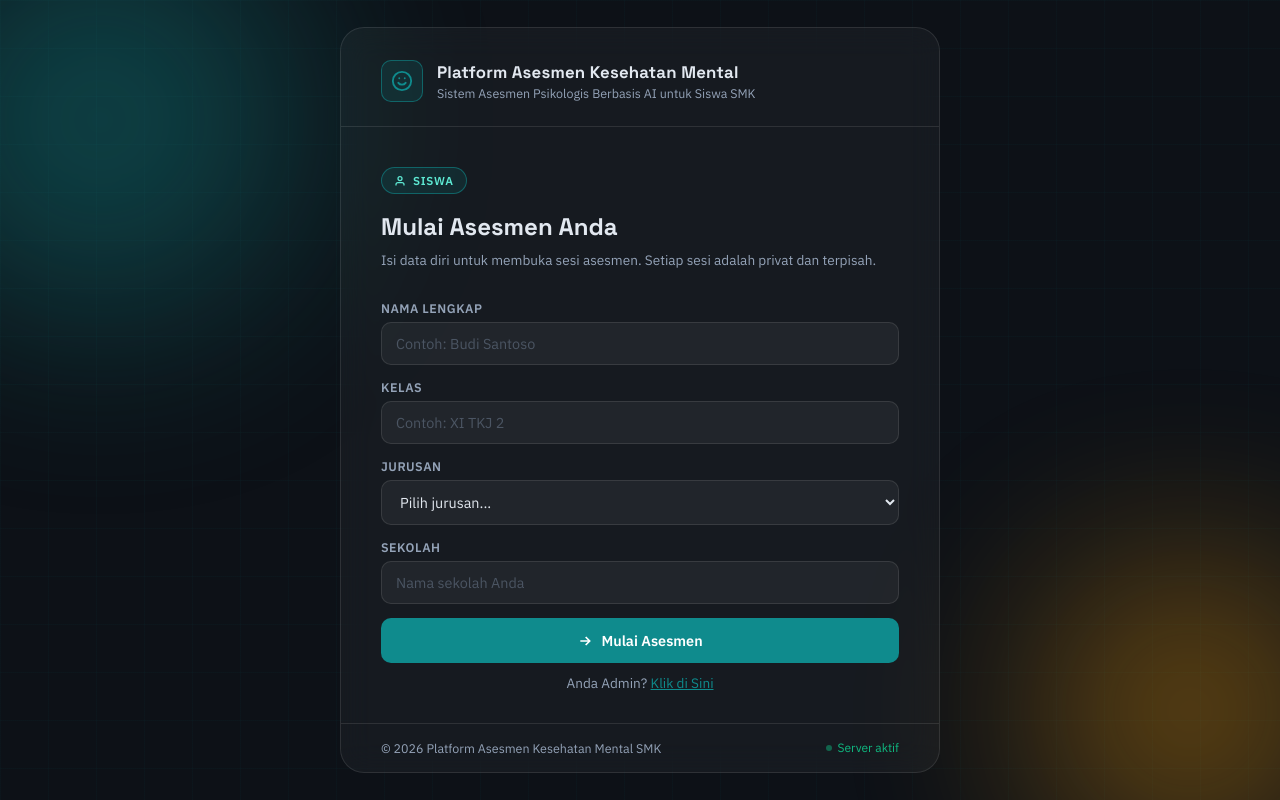
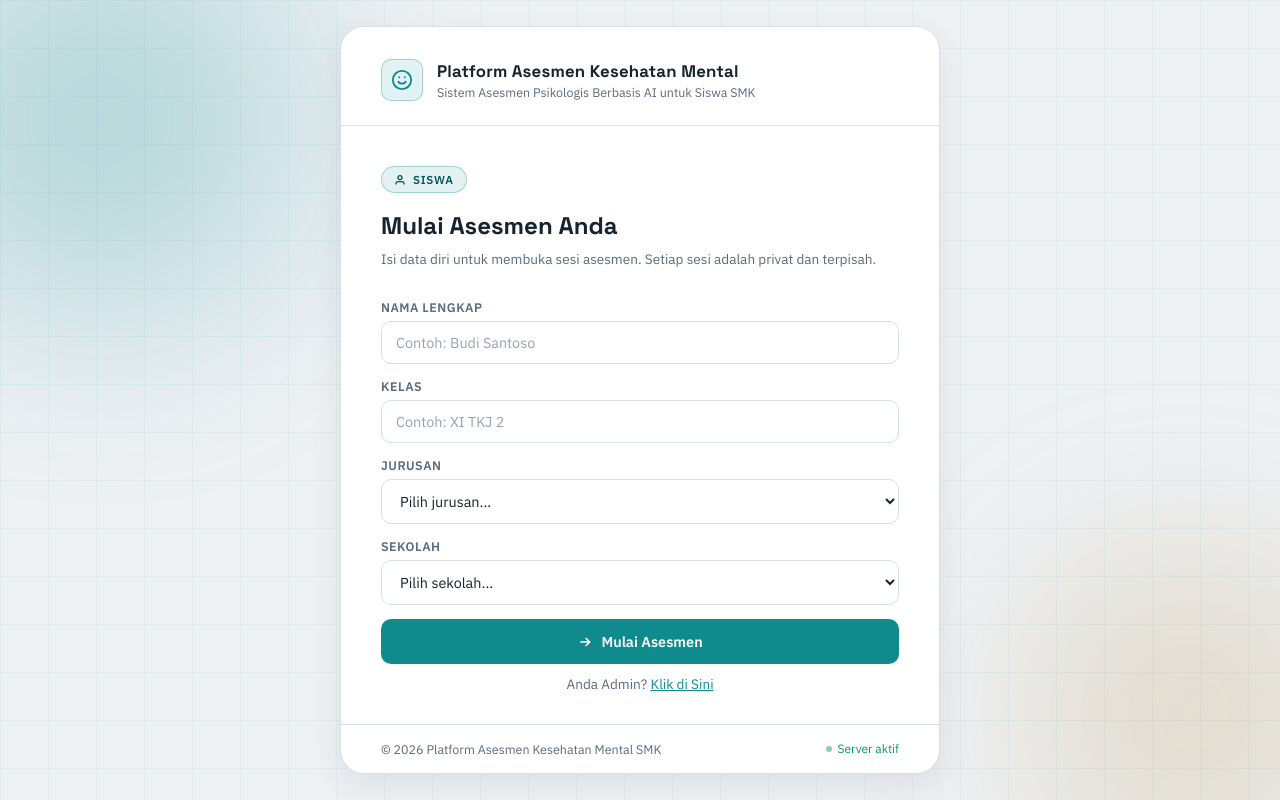
Before and after one commit to yorsyd/KesehatanMentalSMK, a Flask app: page / in a window 1280 px wide. Run offline with Flask 3, Linux system fonts and the light colour scheme.

Commit message:
optimalkan tampilan portal & fitur admin

```diff
--- a/app.py
+++ b/app.py
@@ -17,6 +17,7 @@ mimetypes.add_type("text/javascript", ".js")
 # ── Inisialisasi Aplikasi ──────────────────────────────────────────────────────
 app = Flask(__name__, static_folder='templates', static_url_path='/templates')
 app.secret_key = os.environ.get('SECRET_KEY', 'kesehatan_mental_super_secret_key_998877')
+init_db()
 
 # Inisialisasi model FER sekali saat startup agar tidak reload setiap request.
 # Gunakan Haar cascade yang di-bundle bersama proyek — OpenCV 5.x tidak lagi
@@ -163,6 +164,7 @@ def admin_login():
                 session.clear()
                 session['admin_id']       = admin_user['id']
                 session['admin_username'] = admin_user['username']
+                session['admin_school']   = admin_user['sekolah']
                 return redirect(url_for('admin_dashboard'))
             else:
                 flash('Username atau password salah!', 'danger')
@@ -483,6 +485,7 @@ def admin_dashboard():
     """
     search        = request.args.get('search', '').strip()
     status_filter = request.args.get('filter', 'semua').strip()
+    admin_school  = session.get('admin_school')
 
     conn = get_db_connection()
 
@@ -495,6 +498,10 @@ def admin_dashboard():
         WHERE 1=1
     """
     params = []
+
+    if admin_school:
+        query += " AND s.sekolah = ?"
+        params.append(admin_school)
 
     if search:
         query += " AND (s.nama LIKE ? OR s.kelas LIKE ? OR s.jurusan LIKE ? OR s.sekolah LIKE ?)"
@@ -542,7 +549,7 @@ def admin_siswa_detail(siswa_id):
     conn  = get_db_connection()
     siswa = conn.execute('SELECT * FROM siswa WHERE id = ?', (siswa_id,)).fetchone()
 
-    if not siswa:
+    if not siswa or (session.get('admin_school') and siswa['sekolah'] != session['admin_school']):
         conn.close()
         return jsonify({'status': 'error', 'error': 'Siswa tidak ditemukan.'}), 404
 
@@ -636,10 +643,22 @@ def admin_siswa_delete(siswa_id):
     """
     conn = get_db_connection()
     try:
+        admin_school = session.get('admin_school')
         # Ambil semua path video sebelum dihapus dari DB
         deteksi_rows = conn.execute(
-            'SELECT video_path FROM hasil_deteksi WHERE siswa_id = ?', (siswa_id,)
+            """SELECT hd.video_path
+               FROM hasil_deteksi hd
+               INNER JOIN siswa s ON s.id = hd.siswa_id
+               WHERE hd.siswa_id = ? AND (? IS NULL OR s.sekolah = ?)""",
+            (siswa_id, admin_school, admin_school)
         ).fetchall()
+
+        if not deteksi_rows and not conn.execute(
+            'SELECT 1 FROM siswa WHERE id = ? AND (? IS NULL OR sekolah = ?)',
+            (siswa_id, admin_school, admin_school)
+        ).fetchone():
+            conn.close()
+            return jsonify({'error': 'Siswa tidak ditemukan.'}), 404
 
         # Hapus file video fisik
         for r in deteksi_rows:
@@ -648,7 +667,10 @@ def admin_siswa_delete(siswa_id):
                 _safe_remove(abs_path)
 
         # Hapus data siswa (CASCADE akan hapus kuesioner & deteksi otomatis)
-        conn.execute('DELETE FROM siswa WHERE id = ?', (siswa_id,))
+        conn.execute(
+            'DELETE FROM siswa WHERE id = ? AND (? IS NULL OR sekolah = ?)',
+            (siswa_id, admin_school, admin_school)
+        )
         conn.commit()
         conn.close()
 
@@ -664,5 +686,4 @@ def admin_siswa_delete(siswa_id):
 
 # ── Entry Point ───────────────────────────────────────────────────────────────
 if __name__ == '__main__':
-    init_db()
     app.run(debug=True, port=5001)
--- a/templates/dashboard.html
+++ b/templates/dashboard.html
@@ -441,7 +441,11 @@
         <div class="eyebrow">Admin Dashboard</div>
         <h1 style="font-size: 1.9rem; margin-bottom: 6px;">Data Asesmen Siswa</h1>
         <p class="lede" style="font-size: 0.9rem;">
-          Kelola dan pantau hasil asesmen psikologis seluruh siswa yang terdaftar.
+          {% if session.get('admin_school') %}
+            Kelola dan pantau hasil asesmen siswa {{ session.get('admin_school') }}.
+          {% else %}
+            Kelola dan pantau hasil asesmen seluruh siswa yang terdaftar.
+          {% endif %}
         </p>
       </div>
 
--- a/templates/deteksi-emosi.html
+++ b/templates/deteksi-emosi.html
@@ -60,8 +60,8 @@
                             baik pengalaman masa lalu, sekarang atau yang akan datang.
                         </li>
                         <li style="margin-bottom: 1.2rem; font-size: 0.95rem;">
-                            <strong>Durasi 3 Menit</strong>: Setelah siap, tekan tombol <strong>Mulai Sesi</strong>
-                            di bawah. Tataplah layar dan ceritakan perasaanmu secara bebas selama 3 menit.
+                            <strong>Durasi 2 Menit</strong>: Setelah siap, tekan tombol <strong>Mulai Sesi</strong>
+                            di bawah. Tataplah layar dan ceritakan perasaanmu secara bebas selama 2 menit.
                         </li>
                         <li style="margin-bottom: 1.2rem; font-size: 0.95rem;">
                             <strong>Deteksi Ganda</strong>: Selama sesi berlangsung, sistem juga melacak fokus &
--- a/templates/partials/navbar.html
+++ b/templates/partials/navbar.html
@@ -14,9 +14,9 @@
         style="font-size:0.78rem;color:#5b6b7a;letter-spacing:0.06em;display:flex;align-items:center;gap:18px;flex-wrap:wrap;">
 
         <a href="{{ url_for('deteksi_emosi') }}"
-          style="color:#374151;text-decoration:none;font-weight:300;transition:color 0.15s ease;">Deteksi Emosi</a>
-        <a href="{{ url_for('deteksi_fokus') }}"
-          style="color:#374151;text-decoration:none;font-weight:300;transition:color 0.15s ease;">Deteksi Fokus</a>
+          style="color:#374151;text-decoration:none;font-weight:300;transition:color 0.15s ease;">Deteksi Emosi & Fokus</a>
+        <!-- <a href="{{ url_for('deteksi_fokus') }}"
+          style="color:#374151;text-decoration:none;font-weight:300;transition:color 0.15s ease;">Deteksi Fokus</a> -->
         <a href="{{ url_for('form_uji') }}"
           style="color:#374151;text-decoration:none;font-weight:300;transition:color 0.15s ease;">Form Uji</a>
 
--- a/templates/portal.html
+++ b/templates/portal.html
@@ -10,22 +10,25 @@
   <link href="https://fonts.googleapis.com/css2?family=Space+Grotesk:wght@500;600;700&family=IBM+Plex+Sans:wght@400;500;600&display=swap" rel="stylesheet">
   <style>
     :root {
-      --bg: #0d1117;
-      --panel: rgba(255,255,255,0.04);
-      --panel-hover: rgba(255,255,255,0.07);
-      --border: rgba(255,255,255,0.10);
-      --border-active: rgba(15,139,141,0.6);
-      --ink: #e2e8f0;
-      --ink-soft: #94a3b8;
+      --bg: #eef1f4;
+      --panel: #ffffff;
+      --panel-hover: #fafbfc;
+      --border: #d7dee4;
+      --border-active: #0f8b8d;
+      --ink: #16232f;
+      --ink-soft: #5b6b7a;
       --teal: #0f8b8d;
-      --teal-glow: rgba(15,139,141,0.25);
-      --teal-soft: rgba(15,139,141,0.15);
-      --amber: #f59e0b;
-      --amber-glow: rgba(245,158,11,0.22);
-      --amber-soft: rgba(245,158,11,0.12);
+      --teal-dark: #095454;
+      --teal-glow: rgba(15, 139, 141, 0.15);
+      --teal-soft: #e2f2f2;
+      --amber: #b8873a;
+      --amber-dark: #a8782d;
+      --amber-glow: rgba(184, 135, 58, 0.15);
+      --amber-soft: #f5ede0;
       --danger: #f43f5e;
       --success: #10b981;
       --radius: 16px;
+      --shadow-panel: 0 12px 32px rgba(22, 35, 47, 0.08);
     }
 
     * { box-sizing: border-box; margin: 0; padding: 0; }
@@ -50,8 +53,8 @@
       position: fixed;
       inset: 0;
       background-image:
-        linear-gradient(rgba(15,139,141,0.04) 1px, transparent 1px),
-        linear-gradient(90deg, rgba(15,139,141,0.04) 1px, transparent 1px);
+        linear-gradient(rgba(15,139,141,0.05) 1px, transparent 1px),
+        linear-gradient(90deg, rgba(15,139,141,0.05) 1px, transparent 1px);
       background-size: 48px 48px;
       pointer-events: none;
       z-index: 0;
@@ -64,7 +67,7 @@
       filter: blur(100px);
       pointer-events: none;
       z-index: 0;
-      opacity: 0.4;
+      opacity: 0.25;
     }
     .blob-1 {
       width: 400px; height: 400px;
@@ -86,6 +89,7 @@
       background: var(--panel);
       border: 1px solid var(--border);
       border-radius: 24px;
+      box-shadow: var(--shadow-panel);
       backdrop-filter: blur(16px);
       overflow: hidden;
     }
@@ -101,7 +105,7 @@
     .brand-icon {
       width: 42px; height: 42px;
       background: var(--teal-soft);
-      border: 1px solid var(--border-active);
+      border: 1px solid rgba(15,139,141,0.3);
       border-radius: 10px;
       display: flex; align-items: center; justify-content: center;
     }
@@ -128,9 +132,9 @@
       margin-bottom: 8px;
       display: flex; align-items: center; gap: 10px;
     }
-    .flash.danger  { background: rgba(244,63,94,0.12);  border: 1px solid rgba(244,63,94,0.3);  color: #fda4af; }
-    .flash.warning { background: rgba(245,158,11,0.12); border: 1px solid rgba(245,158,11,0.3); color: #fcd34d; }
-    .flash.success { background: rgba(16,185,129,0.12); border: 1px solid rgba(16,185,129,0.3); color: #6ee7b7; }
+    .flash.danger  { background: #fef2f2; border: 1px solid #fecaca; color: #991b1b; }
+    .flash.warning { background: #fffbeb; border: 1px solid #fde68a; color: #92400e; }
+    .flash.success { background: #f0fdf4; border: 1px solid #bbf7d0; color: #166534; }
 
     /* ── Mode selector ─────────────────────────────────────────── */
     .mode-grid {
@@ -161,8 +165,8 @@
       width: fit-content;
       margin-bottom: 18px;
     }
-    .mode-pill.siswa { background: var(--teal-soft);  border: 1px solid var(--border-active); color: #5eead4; }
-    .mode-pill.admin { background: var(--amber-soft); border: 1px solid rgba(245,158,11,0.4); color: #fcd34d; }
+    .mode-pill.siswa { background: var(--teal-soft); border: 1px solid rgba(15,139,141,0.3); color: var(--teal-dark); }
+    .mode-pill.admin { background: var(--amber-soft); border: 1px solid rgba(184,135,58,0.3); color: var(--amber-dark); }
     .mode-pill svg   { width: 12px; height: 12px; }
 
     .mode-title {
@@ -194,7 +198,7 @@
     input, select {
       width: 100%;
       padding: 11px 14px;
-      background: rgba(255,255,255,0.05);
+      background: #ffffff;
       border: 1px solid var(--border);
       border-radius: 10px;
       color: var(--ink);
@@ -203,12 +207,11 @@
       outline: none;
       transition: border-color 0.2s, box-shadow 0.2s;
     }
-    input::placeholder { color: #4b5563; }
+    input::placeholder { color: #94a3b8; }
     input:focus, select:focus {
       border-color: var(--teal);
       box-shadow: 0 0 0 3px var(--teal-glow);
     }
-    select option { background: #1a2233; }
 
     /* ── Buttons ───────────────────────────────────────────────── */
     .btn {
@@ -230,18 +233,18 @@
       margin-bottom: 10px;
     }
     .btn-teal:hover {
-      background: #0a9ea0;
+      background: var(--teal-dark);
       transform: translateY(-1px);
-      box-shadow: 0 8px 24px var(--teal-glow);
+      box-shadow: 0 8px 20px var(--teal-glow);
     }
     .btn-amber {
       background: var(--amber);
-      color: #1a1000;
+      color: #ffffff;
     }
     .btn-amber:hover {
-      background: #fbbf24;
+      background: var(--amber-dark);
       transform: translateY(-1px);
-      box-shadow: 0 8px 24px var(--amber-glow);
+      box-shadow: 0 8px 20px var(--amber-glow);
     }
     .btn svg { width: 16px; height: 16px; }
     .btn:active { transform: translateY(0); }
@@ -261,12 +264,12 @@
     .portal-footer p { font-size: 0.78rem; color: var(--ink-soft); }
     .status-dot {
       display: flex; align-items: center; gap: 6px;
-      font-size: 0.75rem; color: #10b981;
+      font-size: 0.75rem; color: #059669;
     }
     .status-dot::before {
       content: '';
       width: 6px; height: 6px;
-      background: #10b981;
+      background: #059669;
       border-radius: 50%;
       animation: pulse 2s infinite;
     }
@@ -355,12 +358,20 @@
               <option>Akuntansi</option>
               <option>Administrasi Perkantoran</option>
               <option>Pemasaran</option>
-              <option>Lainnya</option>
+              <option value="Lainnya">Lainnya</option>
             </select>
+          </div>
+          <div class="form-group" id="group_jurusan_lainnya" style="display: none;">
+            <label for="jurusan_lainnya">Nama Jurusan Anda</label>
+            <input type="text" id="jurusan_lainnya" name="jurusan_lainnya" placeholder="Tuliskan nama jurusan Anda">
           </div>
           <div class="form-group">
             <label for="sekolah">Sekolah</label>
-            <input type="text" id="sekolah" name="sekolah" placeholder="Nama sekolah Anda" required>
+            <select id="sekolah" name="sekolah" required>
+              <option value="" disabled selected>Pilih sekolah...</option>
+              <option>SMKN 2 Yogyakarta</option>
+              <option>SMK 3 Muhammadiyah Yogyakarta</option>
+            </select>
           </div>
           <button type="submit" class="btn btn-teal">
             <svg viewBox="0 0 24 24" fill="none" stroke="currentColor" stroke-width="2.5">
@@ -380,5 +391,26 @@
 
   </div>
 
+  <script>
+    document.addEventListener('DOMContentLoaded', function() {
+      const selectJurusan = document.getElementById('jurusan');
+      const groupJurusanLainnya = document.getElementById('group_jurusan_lainnya');
+      const inputJurusanLainnya = document.getElementById('jurusan_lainnya');
+
+      if (selectJurusan && groupJurusanLainnya && inputJurusanLainnya) {
+        selectJurusan.addEventListener('change', function() {
+          if (this.value === 'Lainnya') {
+            groupJurusanLainnya.style.display = 'block';
+            inputJurusanLainnya.required = true;
+            inputJurusanLainnya.focus();
+          } else {
+            groupJurusanLainnya.style.display = 'none';
+            inputJurusanLainnya.required = false;
+            inputJurusanLainnya.value = '';
+          }
+        });
+      }
+    });
+  </script>
 </body>
 </html>
--- a/templates/style.css
+++ b/templates/style.css
@@ -163,7 +163,7 @@ h1 {
 /* channel grid */
 .grid {
   display: grid;
-  grid-template-columns: repeat(3, 1fr);
+  grid-template-columns: repeat(2, 1fr);
   gap: 18px;
   padding-bottom: 64px;
 }
```
Also changed, not shown: database.py (+25 -3 lines), templates/admin_login.html (+33 -28 lines), templates/index.html (+4 -4 lines), mental_health.db.
